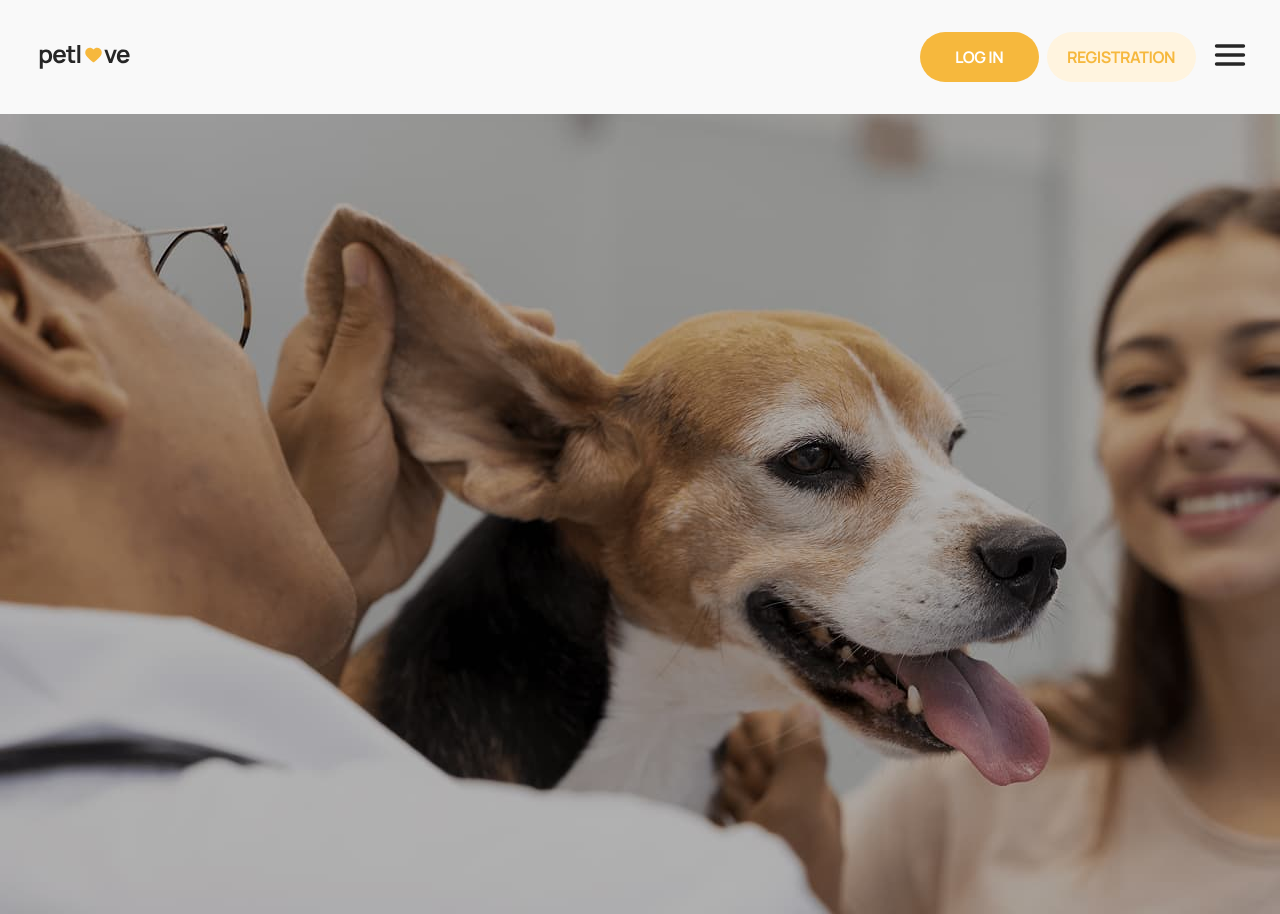
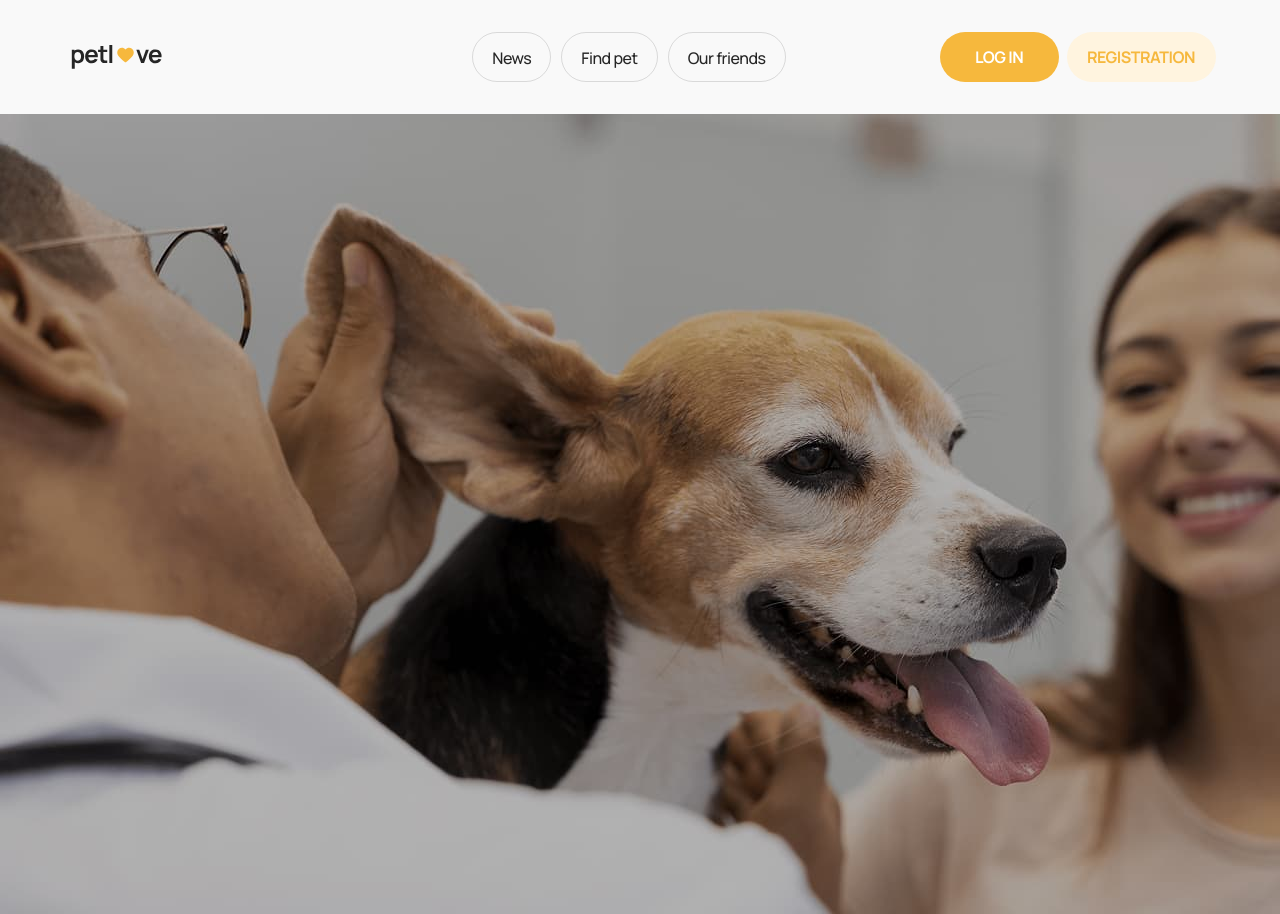
Before and after one commit to AlexandraKhalimon/pet-love-app, a Next.js app: page / in a window 1280 px wide. Built offline with nearby package versions, Linux system fonts and the light colour scheme.

Commit message:
feat: adjust Nav component and update header on desktop

```diff
--- a/components/Header/Header.module.css
+++ b/components/Header/Header.module.css
@@ -4,6 +4,10 @@
   flex-direction: row;
   align-items: center;
   justify-content: space-between;
+}
+
+.nav {
+  display: none !important;
 }
 
 .authNav {
@@ -46,3 +50,18 @@
     height: 36px;
   }
 }
+
+@media (min-width: 1280px) {
+  .header {
+    padding: 32px 64px;
+    justify-content: flex-end;
+  }
+
+  .nav {
+    display: flex !important;
+  }
+
+  .button {
+    display: none;
+  }
+}
--- a/components/Header/Header.tsx
+++ b/components/Header/Header.tsx
@@ -5,6 +5,7 @@ import css from "./Header.module.css";
 import { useState } from "react";
 import BurgerMenu from "../BurgerMenu/BurgerMenu";
 import AuthNav from "../AuthNav/AuthNav";
+import Nav from "../Nav/Nav";
 
 export default function Header() {
   const [isMenuOpen, setIsMenuOpen] = useState(false);
@@ -16,6 +17,7 @@ export default function Header() {
           <use href="/icons.svg#icon-logo-1"></use>
         </svg>
       </Link>
+      <Nav className={css.nav} />
       <AuthNav className={css.authNav} />
       <button className={css.button} onClick={() => setIsMenuOpen(true)}>
         <svg width={32} height={32} className={css.icon}>
--- a/components/Nav/Nav.module.css
+++ b/components/Nav/Nav.module.css
@@ -41,3 +41,21 @@
     line-height: 125%;
   }
 }
+
+@media (min-width: 1280px) {
+  .navigation {
+    width: 316px;
+    height: 50px;
+    margin: 0 auto;
+    margin-bottom: 0px;
+    margin-right: auto;
+    flex-direction: row;
+  }
+
+  .link {
+    border: 1px solid rgba(38, 38, 38, 0.15);
+    width: auto;
+    font-size: 16px;
+    line-height: 125%;
+  }
+}
--- a/components/Nav/Nav.tsx
+++ b/components/Nav/Nav.tsx
@@ -1,9 +1,13 @@
 import Link from "next/link";
 import css from "./Nav.module.css";
 
-export default function Nav() {
+interface Props {
+  className: string;
+}
+
+export default function Nav({ className }: Props) {
   return (
-    <ul className={css.navigation}>
+    <ul className={`${css.navigation} ${className}`}>
       <li className={css.link}>
         <Link href="/news">News</Link>
       </li>
```
